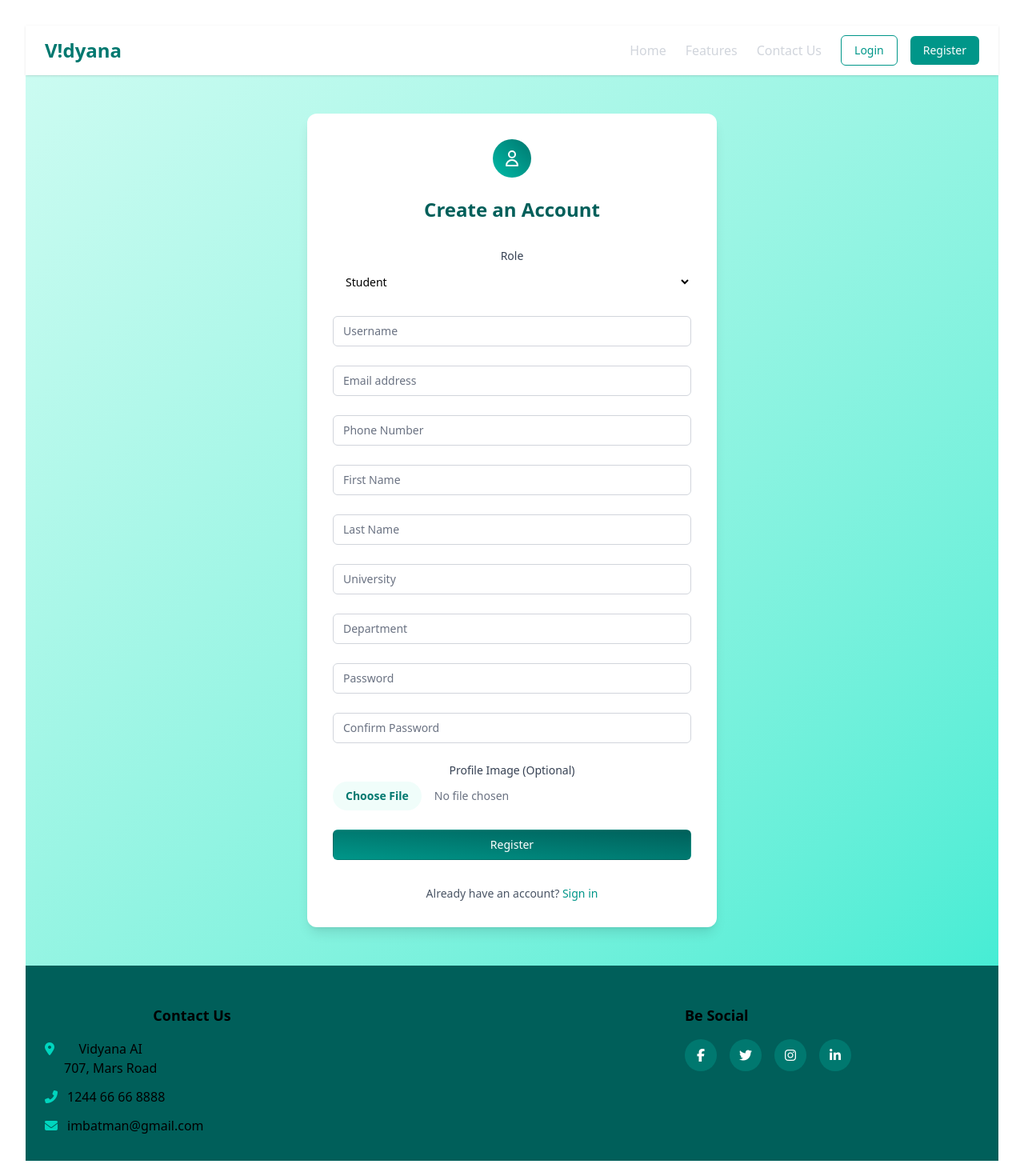
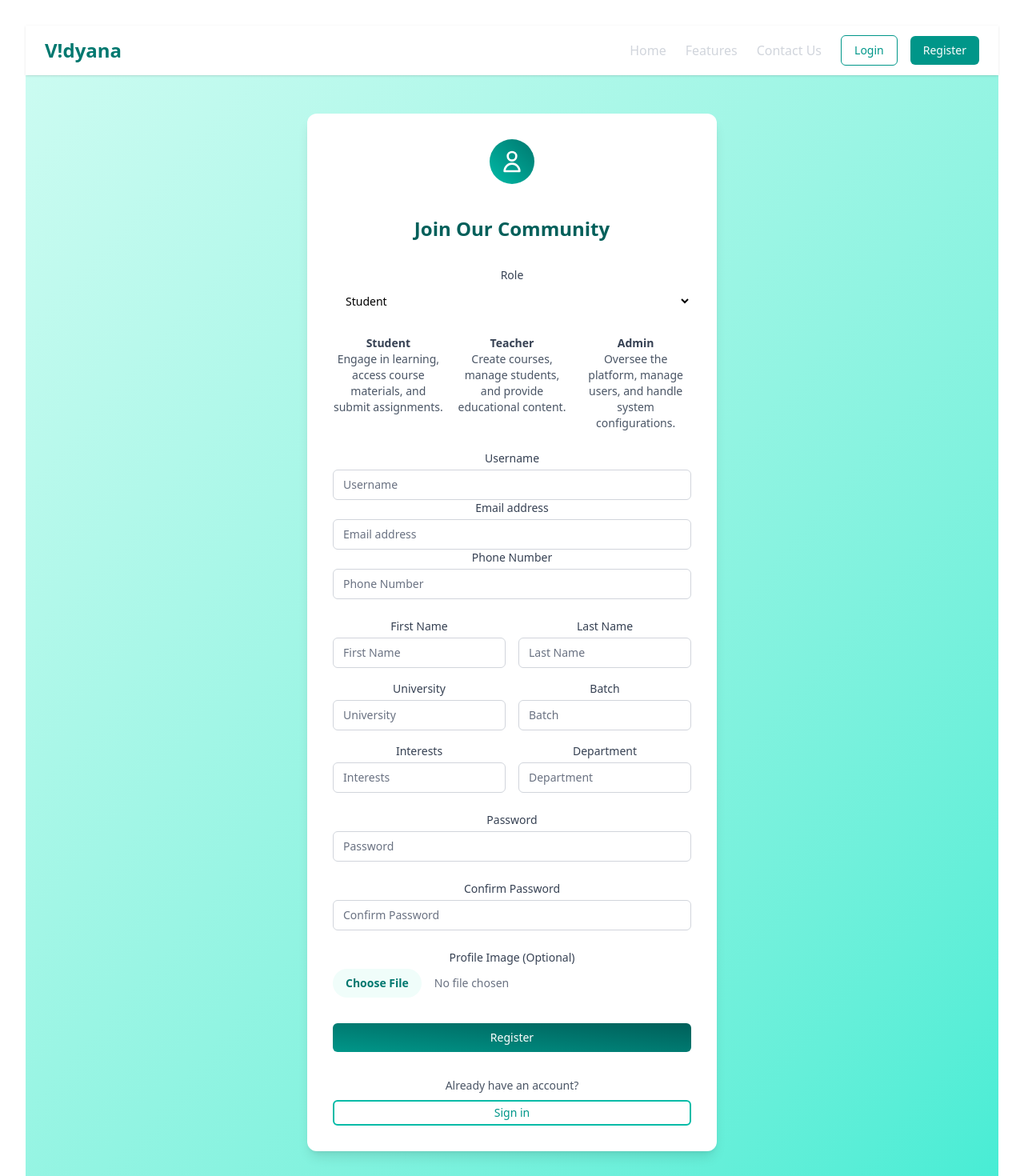
Before and after one commit to jojocoder28/AI-powered-Classroom, a React (Vite) app in the folder Frontend/: page /register in a window 1280 px wide. Shown: the top 1470 px of the page at 80% size. Built offline with nearby package versions, Linux system fonts and the light colour scheme; no server answers.

Commit message:
upate register

```diff
--- a/Frontend/src/pages/Register.jsx
+++ b/Frontend/src/pages/Register.jsx
@@ -1,5 +1,5 @@
 import React, { useState, useContext } from 'react';
-import { Link,Navigate, useNavigate } from 'react-router-dom';
+import { Link, Navigate, useNavigate } from 'react-router-dom';
 import { Context } from "../main.jsx";
 import axios from 'axios';
 import { backend_api } from '../config.js'; // Import backend_api instead of server
@@ -20,6 +20,9 @@ function Register() {
     university: '',
     department: '',
     designation: '',
+    batch: '',
+    interests: '',
+    about: '',
     fullName: '',
   });
   const [profileImage, setProfileImage] = useState(null);
@@ -63,11 +66,13 @@ function Register() {
       submissionData.append('lastName', formData.lastName);
       submissionData.append('university', formData.university);
       submissionData.append('department', formData.department);
+      submissionData.append('batch', formData.batch);
+      submissionData.append('interests', formData.interests);
     }
     if (formData.role === 'Teacher') {
       submissionData.append('designation', formData.designation);
-    }
-    if (formData.role === 'Admin') {
+      submissionData.append('about', formData.about);
+    } else if (formData.role === 'Admin') {
       submissionData.append('fullName', formData.fullName);
     }
 
@@ -85,15 +90,9 @@ function Register() {
           withCredentials: true,
         }
       );
-
-      console.log('Registration Success:', response.data);
       setLoading(false);
       navigate('/login');
-
     } catch (err) {
-      console.error('Registration Error:', err);
-      console.error('Registration Error:', err.message);
-      console.error('Full Error:', err.toJSON?.() || err);
       setError(err.response?.data?.message || 'Registration failed. Please try again.');
       setLoading(false);
     }
@@ -107,12 +106,14 @@ function Register() {
     switch (formData.role) {
         case 'Student':
           return (
-          <>
+            <div className="grid grid-cols-1 md:grid-cols-2 gap-4">
             <InputField label="First Name" name="firstName" value={formData.firstName} onChange={handleChange} required />
             <InputField label="Last Name" name="lastName" value={formData.lastName} onChange={handleChange} required />
-            <InputField label="University" name="university" value={formData.university} onChange={handleChange} required />
+            <InputField label="University" name="university" value={formData.university} onChange={handleChange} />
+            <InputField label="Batch" name="batch" value={formData.batch} onChange={handleChange} />
+            <InputField label="Interests" name="interests" value={formData.interests} onChange={handleChange} />
             <InputField label="Department" name="department" value={formData.department} onChange={handleChange} required />
-          </>
+          </div>
         );
       case 'Teacher':
         return (
@@ -121,6 +122,7 @@ function Register() {
             <InputField label="Last Name" name="lastName" value={formData.lastName} onChange={handleChange} required />
             <InputField label="University" name="university" value={formData.university} onChange={handleChange} required />
             <InputField label="Department" name="department" value={formData.department} onChange={handleChange} required />
+             <InputField label="About" name="about" value={formData.about} onChange={handleChange} type='text' />
             <InputField label="Designation" name="designation" value={formData.designation} onChange={handleChange} required />
           </>
         );
@@ -138,19 +140,19 @@ function Register() {
   return (
     <div className="min-h-screen bg-gradient-to-br from-teal-100 to-teal-300 dark:bg-gradient-to-br dark:from-gray-800 dark:to-teal-900 flex items-center justify-center py-12 px-4 sm:px-6 lg:px-8">
       <div className="max-w-lg w-full space-y-8 bg-white dark:bg-gray-700 rounded-xl shadow-lg p-8">
-        <div>
-          <div className="flex justify-center">
-            <div className="rounded-full bg-gradient-to-tr from-teal-500 to-teal-700 dark:from-teal-600 dark:to-teal-800 h-12 w-12 flex items-center justify-center">
-               <svg xmlns="http://www.w3.org/2000/svg" className="h-6 w-6 text-white" fill="none" viewBox="0 0 24 24" stroke="currentColor"><path strokeLinecap="round" strokeLinejoin="round" strokeWidth={2} d="M16 7a4 4 0 11-8 0 4 4 0 018 0zM12 14a7 7 0 00-7 7h14a7 7 0 00-7-7z" /></svg>
+        <div className="flex flex-col items-center">
+          <div className="flex justify-center mb-4">
+            <div className="rounded-full bg-gradient-to-tr from-teal-500 to-teal-700 dark:from-teal-600 dark:to-teal-800 h-14 w-14 flex items-center justify-center">
+              <svg xmlns="http://www.w3.org/2000/svg" className="h-8 w-8 text-white" fill="none" viewBox="0 0 24 24" stroke="currentColor"><path strokeLinecap="round" strokeLinejoin="round" strokeWidth={2} d="M16 7a4 4 0 11-8 0 4 4 0 018 0zM12 14a7 7 0 00-7 7h14a7 7 0 00-7-7z" /></svg>
             </div>
           </div>
           <h2 className="mt-6 text-center text-2xl font-extrabold text-teal-800 dark:text-mint-cream">
-            Create an Account
+            Join Our Community
           </h2>
         </div>
         {error && (
           <div className="bg-red-100 border border-red-400 text-red-700 px-4 py-3 rounded relative" role="alert">
-            <strong className="font-bold">Error: </strong>
+            <strong className="font-bold">Error! </strong>
             <span className="block sm:inline">{error}</span>
           </div>
         )}
@@ -163,26 +165,41 @@ function Register() {
                <option value="Admin">Admin</option>
              </select>
            </div>
+           {/* Role Descriptions */}
+           <div className="grid grid-cols-1 md:grid-cols-3 gap-4 text-sm text-gray-600 dark:text-gray-400">
+             <div>
+               <h4 className="font-semibold text-gray-700 dark:text-gray-300">Student</h4>
+               <p>Engage in learning, access course materials, and submit assignments.</p>
+             </div>
+             <div>
+               <h4 className="font-semibold text-gray-700 dark:text-gray-300">Teacher</h4>
+               <p>Create courses, manage students, and provide educational content.</p>
+             </div>
+             <div>
+               <h4 className="font-semibold text-gray-700 dark:text-gray-300">Admin</h4>
+               <p>Oversee the platform, manage users, and handle system configurations.</p>
+             </div>
+           </div>
+           <div className="mt-4">
             <InputField label="Username" name="username" value={formData.username} onChange={handleChange} required />
             <InputField label="Email address" name="email" type="email" value={formData.email} onChange={handleChange} required />
             <InputField label="Phone Number" name="phoneNumber" value={formData.phoneNumber} onChange={handleChange} required />
+           </div>
             {renderRoleSpecificFields()}
             <InputField label="Password" name="password" type="password" value={formData.password} onChange={handleChange} required autoComplete="new-password" />
             <InputField label="Confirm Password" name="confirmPassword" type="password" value={formData.confirmPassword} onChange={handleChange} required autoComplete="new-password"/>
-           <div>
+            <div className="mb-4">
              <label htmlFor="profileImage" className="block text-sm font-medium text-gray-700 dark:text-gray-300">Profile Image (Optional)</label>
              <input id="profileImage" name="profileImage" type="file" accept="image/*" onChange={handleFileChange} className="mt-1 block w-full text-sm text-gray-500 dark:text-gray-400 file:mr-4 file:py-2 file:px-4 file:rounded-full file:border-0 file:text-sm file:font-semibold file:bg-teal-50 dark:file:bg-gray-700 file:text-teal-700 dark:file:text-teal-300 hover:file:bg-teal-100 dark:hover:file:bg-gray-600"/>
             </div>
-          <div>
-            <button type="submit" disabled={loading} className={`group relative w-full flex justify-center py-2 px-4 border border-transparent text-sm font-medium rounded-md text-white bg-gradient-to-tr from-teal-600 to-teal-800 hover:from-teal-700 hover:to-teal-900 focus:outline-none focus:ring-2 focus:ring-offset-2 focus:ring-teal-500 ${loading ? 'opacity-50 cursor-not-allowed' : ''}`}>
+            <button type="submit" disabled={loading} className={`w-full px-4 py-2 mt-4 text-sm font-medium text-white rounded-md focus:outline-none focus:ring-2 focus:ring-offset-2 focus:ring-teal-500 ${loading ? 'opacity-50 cursor-not-allowed' : 'bg-gradient-to-tr from-teal-600 to-teal-800 hover:from-teal-700 hover:to-teal-900'}`}>
                 {loading ? 'Registering...' : 'Register'}
             </button>
-          </div>
         </form>
-        <div className="mt-6 text-center text-sm text-gray-600 dark:text-gray-400">
-          Already have an account?{' '}
-          <Link to="/login" className="font-medium text-teal-600 hover:text-teal-700 dark:text-teal-400 dark:hover:text-teal-300">
-            Sign in
+        <div className="mt-6 text-center text-sm text-gray-600 dark:text-gray-400 flex flex-col items-center">
+           <p>Already have an account?</p>
+           <Link to="/login" className="font-medium text-teal-600 hover:text-teal-700 dark:text-teal-400 dark:hover:text-teal-300 w-full block mt-2">
+               <button className='w-full border-2 border-teal-500 px-2 py-1 rounded-md hover:bg-teal-500 hover:text-gray-50 '>Sign in</button>
            </Link>
         </div>
       </div>
@@ -190,11 +207,14 @@ function Register() {
   );
 }
 
-const InputField = ({ label, name, type = 'text', value, onChange, required = false, autoComplete = 'off' }) => (
+const InputField = ({ label, name, type = 'text', value, onChange, required = false, autoComplete = 'off' }) => {
+    return (
         <div>
-    <label htmlFor={`register-${name}`} className="sr-only">{label}</label>
-    <input id={`register-${name}`} name={name} type={type} autoComplete={autoComplete} required={required} className="appearance-none rounded-md relative block w-full px-3 py-2 border border-gray-300 dark:border-gray-600 placeholder-gray-500 dark:placeholder-gray-400 text-gray-900 dark:text-gray-100 focus:outline-none focus:ring-teal-500 focus:border-teal-500 focus:z-10 sm:text-sm bg-mint-cream dark:bg-gray-800" placeholder={label} value={value} onChange={onChange}/>
+            <label htmlFor={`register-${name}`} className="block text-sm font-medium text-gray-700 dark:text-gray-300">{label}</label>
+            <input id={`register-${name}`} name={name} type={type} autoComplete={autoComplete} required={required} className="mt-1 appearance-none rounded-md relative block w-full px-3 py-2 border border-gray-300 dark:border-gray-600 placeholder-gray-500 dark:placeholder-gray-400 text-gray-900 dark:text-gray-100 focus:outline-none focus:ring-teal-500 focus:border-teal-500 focus:z-10 sm:text-sm bg-mint-cream dark:bg-gray-800" placeholder={label} value={value} onChange={onChange} />
+
         </div>
     );
+};
 
 export default Register;
```
Lines whose indentation alone changed are shown as unchanged.
